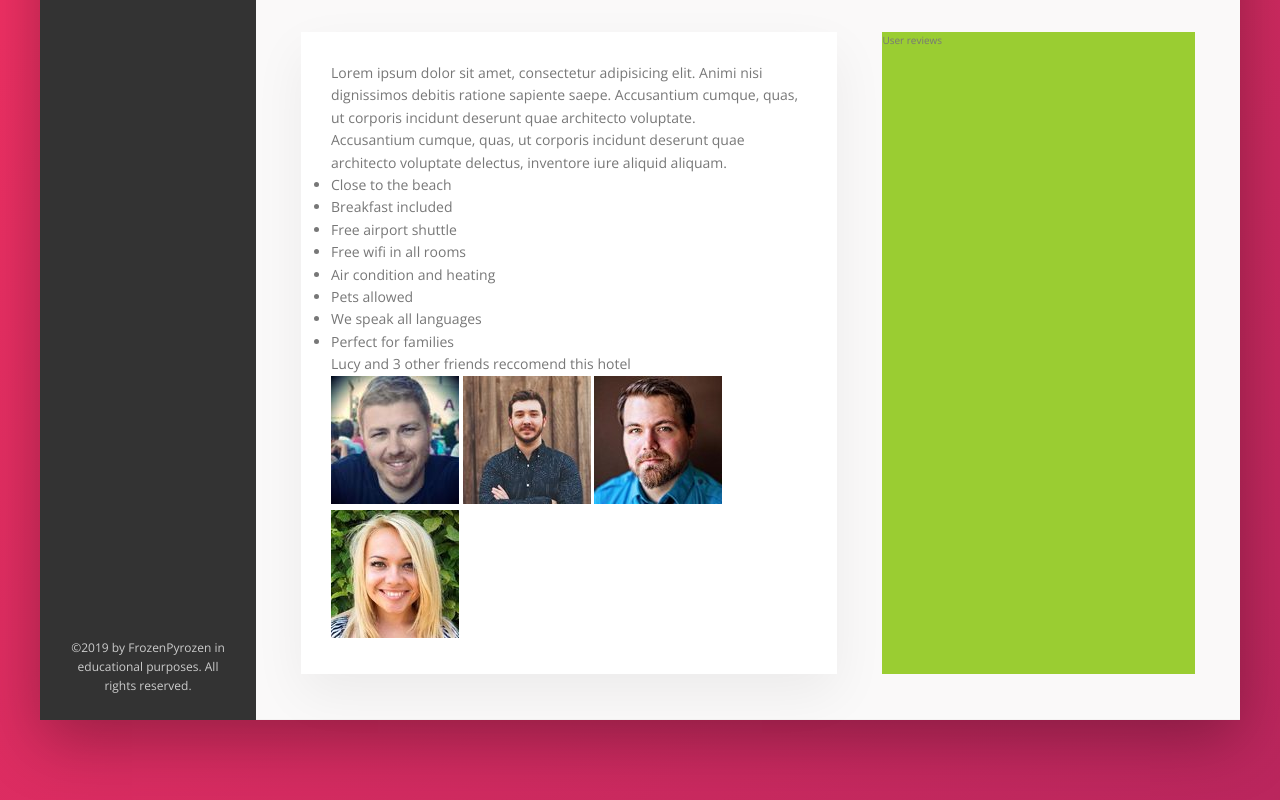
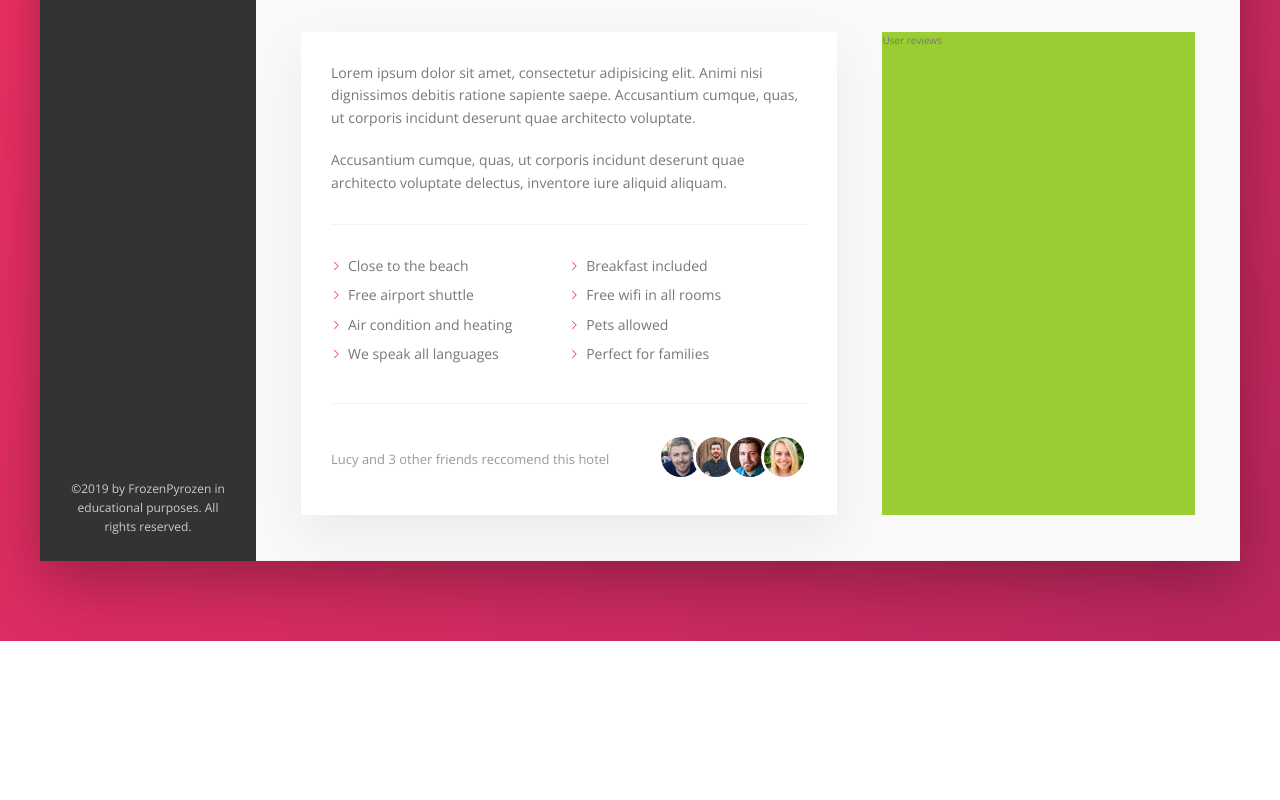
Before and after one commit to FrozenPyrozen/Trillo---Flexbox-project, a website: page index.html in a window 1280 px wide. Shown: the part 615-1415 px from the top of the page. After the commit the page ends 1256 px from the top, so only its background shows below. Drawn offline with nearby package versions, Linux system fonts and the light colour scheme.

Commit message:
Builded the description section
Work with flex-wrap and use css mask-image and mask-size.
Added styles for list, paragraph and reccomend

```diff
--- a/sass/_components.scss
+++ b/sass/_components.scss
@@ -231,7 +231,7 @@
   }
 
   &__icon-location {
-    margin-right: .5rem;
+    margin-right: 0.5rem;
   }
 
   &__rating {
@@ -247,18 +247,14 @@
     align-items: center;
     flex-direction: column;
 
-
-
     &-average {
       font-size: 2.25rem;
       font-weight: 300;
       margin-bottom: -3px;
-
-
     }
 
     &-count {
-      font-size: .8rem;
+      font-size: 0.8rem;
       text-transform: uppercase;
     }
   }
@@ -303,3 +299,76 @@
     box-shadow: none;
   }
 }
+
+///////////////////////////////////////////////////////
+// PARAGRAPH
+.paragraph:not(:last-of-type) {
+  margin-bottom: 2rem;
+}
+
+///////////////////////////////////////////////////////
+// LIST
+.list {
+  list-style: none;
+  margin: 3rem 0;
+  padding: 3rem 0;
+  border-top: var(--line);
+  border-bottom: var(--line);
+
+  display: flex;
+  flex-wrap: wrap;
+
+  &__item {
+    flex: 0 0 50%;
+    margin-bottom: 0.7rem;
+
+    &::before {
+      content: "";
+      display: inline-block;
+      height: 1rem;
+      width: 1rem;
+      margin-right: 0.7rem;
+
+      // Older browsers
+      // background-image: url(../img/chevron-thin-right.svg);
+      // background-size: cover;
+
+      // Newer browsers - masks
+      background-color: var(--color-primary);
+      -webkit-mask-image: url(../img/chevron-thin-right.svg);
+      -webkit-mask-size: cover;
+      mask-image: url(../img/chevron-thin-right.svg);
+      mask-size: cover;
+    }
+  }
+}
+
+///////////////////////////////////////////////////////
+// RECCOMEND
+.recommend {
+  font-size: 1.3rem;
+  color: var(--color-grey-dark-3);
+
+  display: flex;
+  align-items: center;
+
+
+  &__count {
+    margin-right: auto;
+  }
+
+  &__friends {
+  }
+
+  &__photo {
+    box-sizing: content-box;
+    height: 4rem;
+    width: 4rem;
+    border-radius: 50%;
+    border: 3px solid var(--color-white);
+
+    &:not(:last-child) {
+      margin-right: -1.5rem;
+    }
+  }
+}
```
Also changed, not shown: css/style.css.
